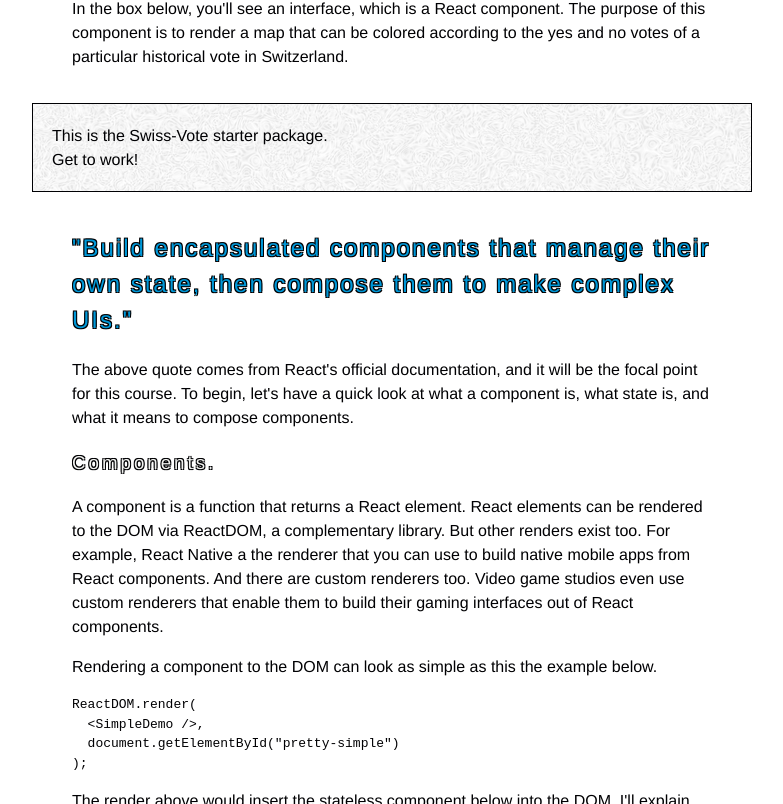
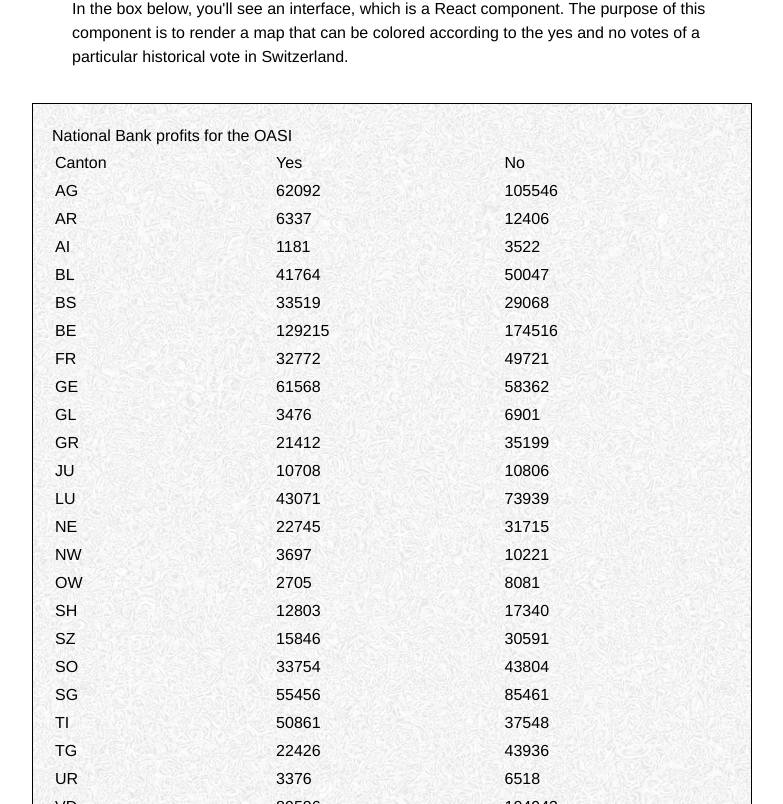
Before and after one commit to PierreDV/helvetica_polls, a React (Create React App) app: page / in a window 1280 px wide. Shown: the part 516-1320 px from the top of the page, without its empty margins (248-1031 px from the left). Built offline with nearby package versions, Linux system fonts and the light colour scheme.

Commit message:
add ResultsTable jsx

```diff
--- a/src/components/App.js
+++ b/src/components/App.js
@@ -1,5 +1,7 @@
 import React from "react";
 import "../css/App.css";
+
+import ResultsTable from './ResultsTable';
 
 const mockResult = {
   description: {
@@ -145,9 +147,7 @@ const mockResult = {
 function App() {
   return (
     <div>
-      This is the Swiss-Vote starter package.
-      <br />
-      Get to work!
+      <ResultsTable {...mockResult}/>
     </div>
   );
 }
--- /dev/null
+++ b/src/components/ResultsTable.js
@@ -0,0 +1,29 @@
+import React from 'react';
+
+function ResultsTable({description, results}) {
+  return (
+    <table>
+      <caption>{description && description.en}</caption>
+      <thead>
+        <tr>
+          <td>Canton</td>
+          <td>Yes</td>
+          <td>No</td>
+        </tr>
+      </thead>
+      <tbody>
+        {results && results.map((result) => {
+          return (
+            <tr key={result.canton}>
+              <td>{result.canton}</td>
+              <td>{result.yes}</td>
+              <td>{result.no}</td>
+            </tr>
+          )
+        })}
+      </tbody>
+    </table>
+  );
+}
+
+export default ResultsTable;
```
Also changed, not shown: 1 other file (tests, documents, lock files or other folders).
